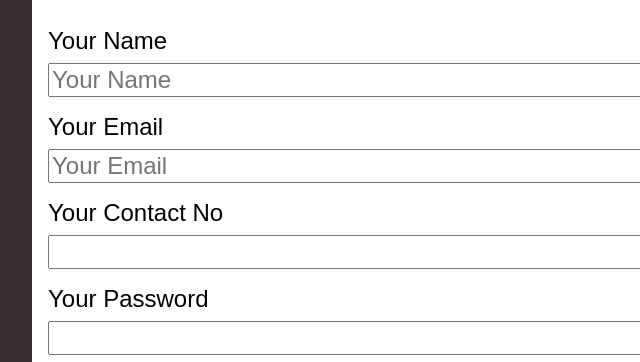
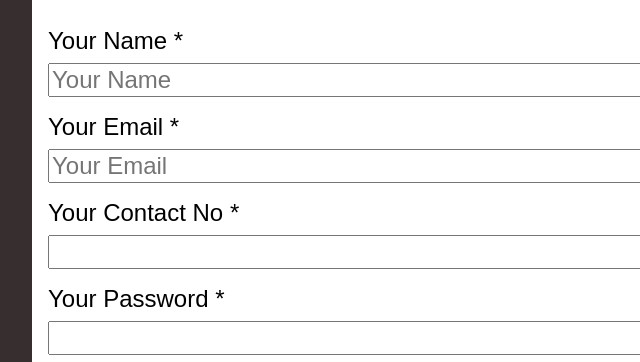
Before and after one commit to sai2963/duduka_forms, a plain HTML site: page index.html in a window 1280 px wide. Shown: the part 308-670 px from the top of the page, 272-912 px from the left. Drawn offline with Linux system fonts and the light colour scheme.

Commit message:
file updated

```diff
--- a/index.html
+++ b/index.html
@@ -17,19 +17,19 @@
 
             <h2>Your Details</h2>
             <li>
-              <label for="user">Your Name</label>
+              <label for="user">Your Name *</label>
               <input type="text" name="name" id="user" required placeholder="Your Name"/>
             </li>
             <li>
-              <label for="user-email">Your Email</label>
+              <label for="user-email">Your Email *</label>
               <input type="email" name="email" id="user-email" required placeholder="Your Email"/>
             </li>
             <li>
-              <label for="user-phone">Your Contact No</label>
+              <label for="user-phone">Your Contact No *</label>
               <input type="number" step="No" name="Phone" id="user-phone" required maxlength="10"/>
             </li>
             <li>
-              <label for="user-passkey">Your Password</label>
+              <label for="user-passkey">Your Password *</label>
               <input type="password" name="password" id="user-passkey" required minlength="8"/>
             </li>
 
```
